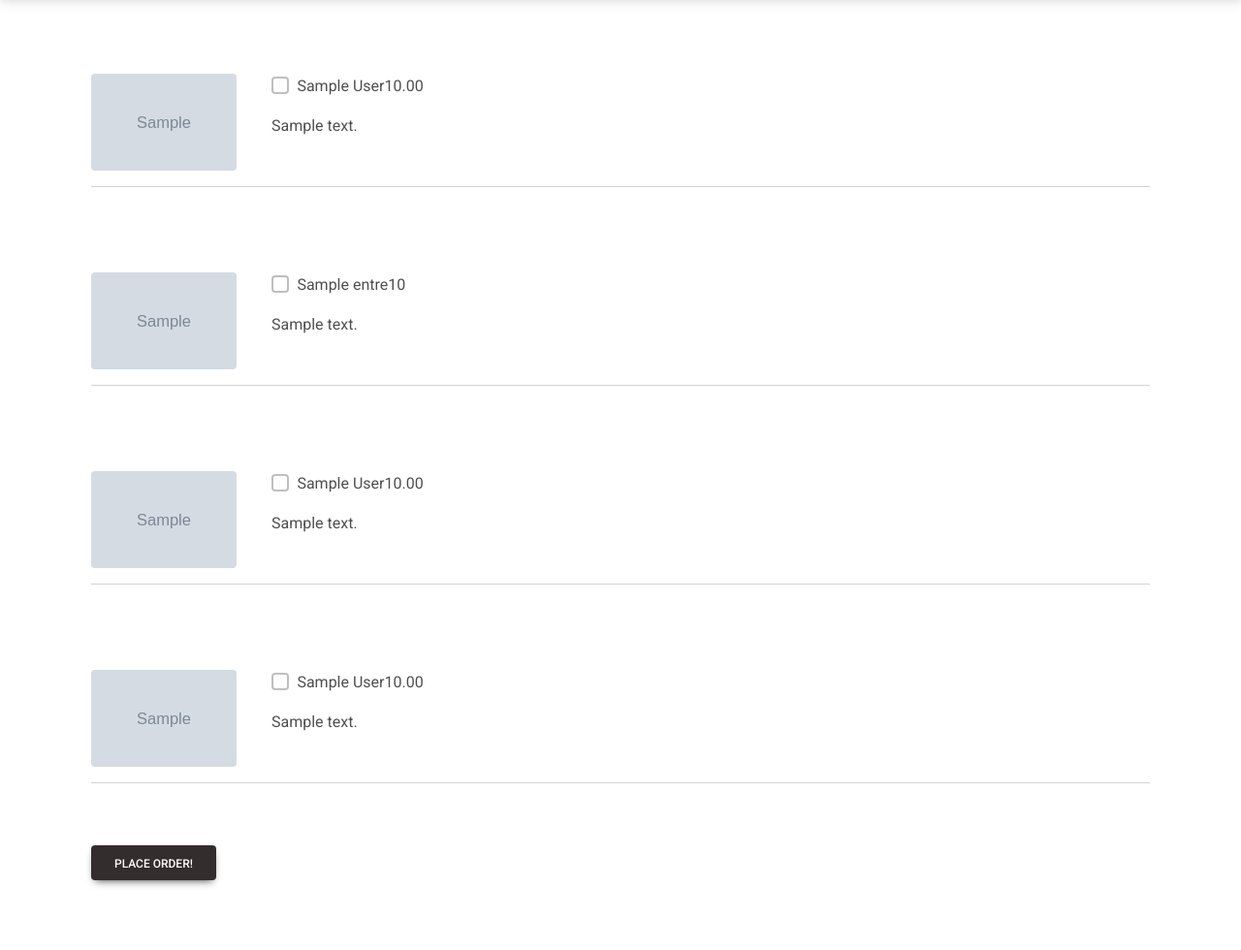
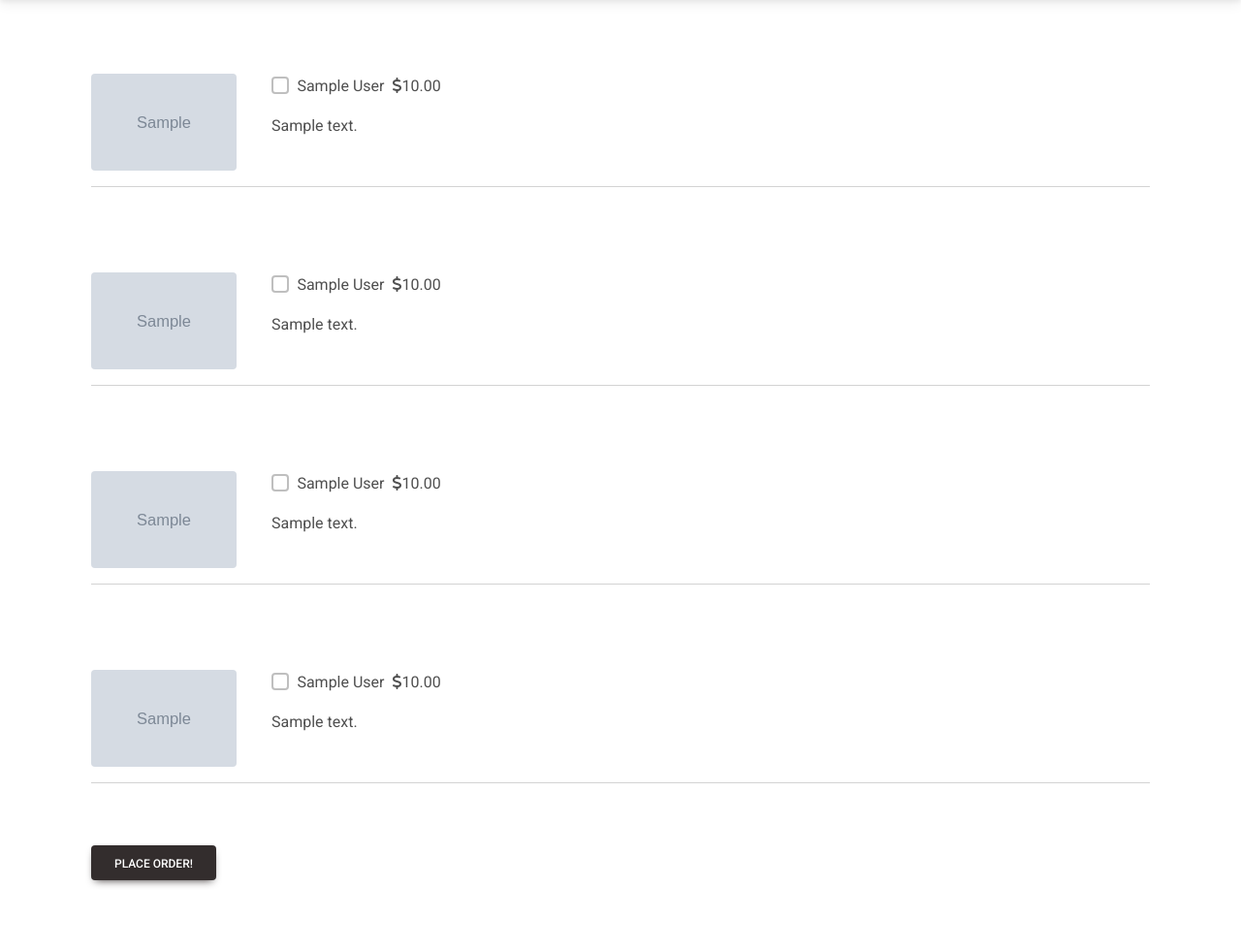
Before and after one commit to jpkim921/eatery, a Django app: template eatery/customer/templates/customer/order.html in a window 1280 px wide. Shown: the part 59-1039 px from the top of the page at 97% size. Run offline with Django 4.2, Linux system fonts and the light colour scheme; tables that the repository leaves empty hold one stand-in row (values such as "Sample post"); the template is opened without the code that fills it: values that come from a table or form of the project are taken from there, most other values are stand-ins (such as "Sample title", 1, 10 or a date in 2020); grey boxes marked "Sample" are stand-in pictures.

Commit message:
order saves to db. update readme

```diff
--- a/eatery/customer/templates/customer/order.html
+++ b/eatery/customer/templates/customer/order.html
@@ -13,12 +13,12 @@
                             <img class="rounded" src="{{ app.image.url }}" width="150" height="100"/>
                         </div>
                         <div class="col-md-8 col-sm-12">
-                            <div class="d-flex flex-row">
+                            <div class="d-flex flex-row gap-2">
                                 <div class="form-group form-check">
                                     <input type="checkbox" name="items[]" class="form-check-input" value="{{ app.pk }}">
                                     <label class="form-check-label">{{ app.name }}</label>
                                 </div>
-                                <p class="font-weight-bold pl-5">{{ app.price }}</p>
+                                <p class="font-weight-bold"><i class="fas fa-dollar-sign"></i>{{ app.price }}</p>
                             </div>
                             <p>{{ app.description }}</p>
                         </div>
@@ -28,20 +28,20 @@
                 </div>
 
                 <div class="pt-5">
-                    {% for entre in entres %}
+                    {% for entree in entrees %}
                     <div class="row mt-4">
                         <div class="col-md-2 col-sm-12">
-                            <img class="rounded" src="{{ entre.image.url }}" width="150" height="100"/>
+                            <img class="rounded" src="{{ entree.image.url }}" width="150" height="100"/>
                         </div>
                         <div class="col-md-8 col-sm-12">
-                            <div class="d-flex flex-row">
+                            <div class="d-flex flex-row gap-2">
                                 <div class="form-group form-check">
-                                    <input type="checkbox" name="items[]" class="form-check-input" value="{{ entre.pk }}">
-                                    <label class="form-check-label">{{ entre.name }}</label>
+                                    <input type="checkbox" name="items[]" class="form-check-input" value="{{ entree.pk }}">
+                                    <label class="form-check-label">{{ entree.name }}</label>
                                 </div>
-                                <p class="font-weight-bold pl-5">{{ entre.price }}</p>
+                                <p class="font-weight-bold"><i class="fas fa-dollar-sign"></i>{{ entree.price }}</p>
                             </div>
-                            <p>{{ entre.description }}</p>
+                            <p>{{ entree.description }}</p>
                         </div>
                     </div>
                     <hr />
@@ -55,12 +55,12 @@
                             <img class="rounded" src="{{ dessert.image.url }}" width="150" height="100"/>
                         </div>
                         <div class="col-md-8 col-sm-12">
-                            <div class="d-flex flex-row">
+                            <div class="d-flex flex-row gap-2">
                                 <div class="form-group form-check">
                                     <input type="checkbox" name="items[]" class="form-check-input" value="{{ dessert.pk }}">
                                     <label class="form-check-label">{{ dessert.name }}</label>
                                 </div>
-                                <p class="font-weight-bold pl-5">{{ dessert.price }}</p>
+                                <p class="font-weight-bold "><i class="fas fa-dollar-sign"></i>{{ dessert.price }}</p>
                             </div>
                             <p>{{ dessert.description }}</p>
                         </div>
@@ -76,12 +76,12 @@
                             <img class="rounded" src="{{ drink.image.url }}" width="150" height="100"/>
                         </div>
                         <div class="col-md-8 col-sm-12">
-                            <div class="d-flex flex-row">
+                            <div class="d-flex flex-row gap-2">
                                 <div class="form-group form-check">
                                     <input type="checkbox" name="items[]" class="form-check-input" value="{{ drink.pk }}">
                                     <label class="form-check-label">{{ drink.name }}</label>
                                 </div>
-                                <p class="font-weight-bold pl-5">{{ drink.price }}</p>
+                                <p class="font-weight-bold "><i class="fas fa-dollar-sign"></i>{{ drink.price }}</p>
                             </div>
                             <p>{{ drink.description }}</p>
                         </div>
--- a/eatery/customer/views.py
+++ b/eatery/customer/views.py
@@ -81,7 +81,6 @@ class Order(View):
             'desserts': desserts,
             'drinks': drinks,
         }
-        print('context', context)
         return render(request, 'customer/order.html', context=context)
 
     def post(self, request, *args, **kwargs):
@@ -92,10 +91,11 @@ class Order(View):
         item_ids = []
 
         items = request.POST.getlist('items[]')
+        print("items", items)
 
         # iterate through items and get the menu item and price from db
         for item in items:
-            menu_item = MenuItem.objects.get(pk__contains=int(item))
+            menu_item = MenuItem.objects.get(pk=int(item))
             item_data = {
                 'id': menu_item.pk,
                 'name': menu_item.name,
@@ -104,6 +104,7 @@ class Order(View):
             order_items['items'].append(item_data)
             price += menu_item.price
             item_ids.append(menu_item.pk)
+            # print(order_items['items'])
 
 
         # create the order
@@ -114,3 +115,4 @@ class Order(View):
             'price': price
         }
         return render(request, 'customer/order_confirmation.html', context=context)
+        # return render(request, 'customer/order_confirmation.html', context={})
```
Also changed, not shown: Readme.md, 1 other file.
